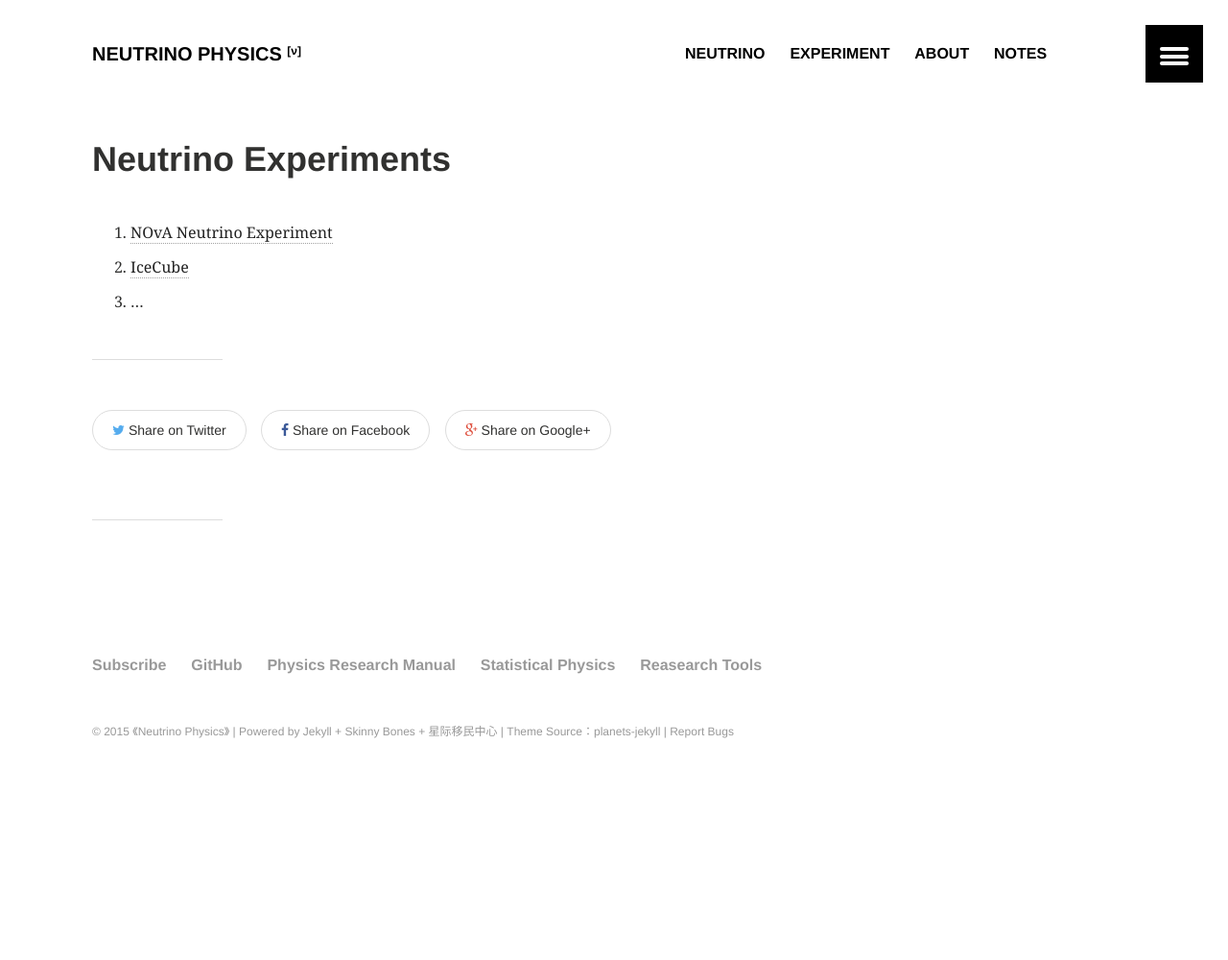
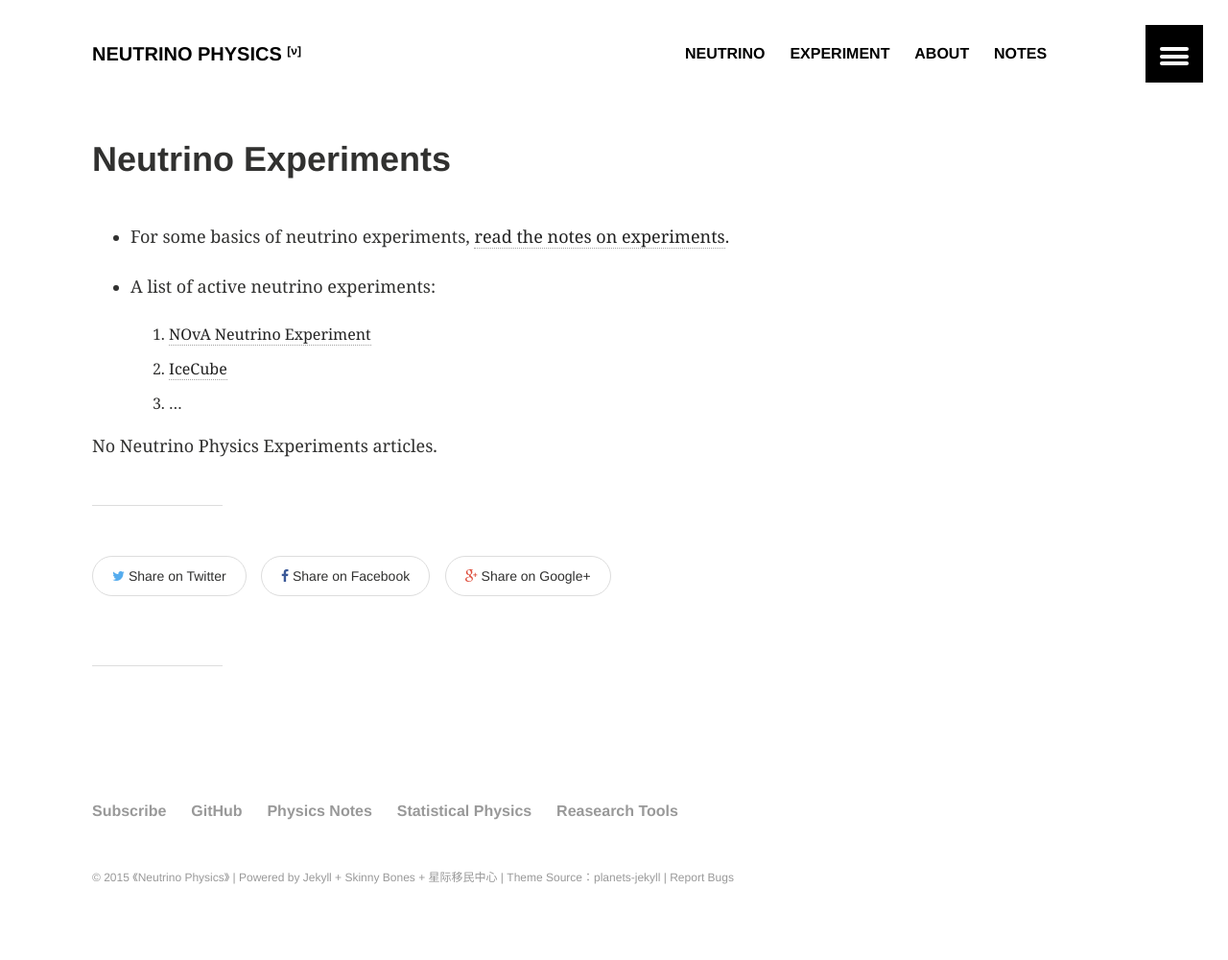
Before and after one commit to NeuPhysics/neuphysics.github.io, a Jekyll site: the page built from experiment/index.md, in a window 1280 px wide. Shown: the whole page at 96% size. Built offline with Jekyll 4.4.1, drawn with Linux system fonts in a browser that asks for light colours; comment, search, counter and statistics services are not loaded; before the commit the page ends 900 px from its top, so only the background shows below that.

Commit message:
:collision: new post: neutrino experiments

```diff
--- a/_data/footer.yml
+++ b/_data/footer.yml
@@ -6,8 +6,8 @@
 - title: GitHub
   url: https://github.com/NeuPhysics
 
-- title: Physics Research Manual
-  url: http://cosmologytaskforce.github.io/PhysicsResearchSurvivalManual/
+- title: Physics Notes
+  url: http://openmetric.org/physics
 
 - title: Statistical Physics
   url: http://openmetric.org/StatisticalPhysics/
--- a/experiment/index.md
+++ b/experiment/index.md
@@ -5,7 +5,25 @@ comments: true
 published: true
 ---
 
+* For some basics of neutrino experiments, [read the notes on experiments](http://docs.neutrino.xyz/experiments.html).
 
-1. [NOvA Neutrino Experiment](http://www-nova.fnal.gov/)
-2. [IceCube](http://icecube.wisc.edu/)
-3. ...
+* A list of active neutrino experiments:
+	1. [NOvA Neutrino Experiment](http://www-nova.fnal.gov/)
+	2. [IceCube](http://icecube.wisc.edu/)
+	3. ...
+
+
+
+
+
+{% if site.categories.experiments.size %}
+{{ site.categories.experiments.size }} articles on Neutrino Physics Experiments
+		{% else %}
+No Neutrino Physics Experiments articles.
+		{% endif %}
+
+<div class="tiles">
+{% for post in site.categories.experiments %}
+	{% include post-list.html %}
+{% endfor %}
+</div><!-- /.tiles -->
```
Also changed, not shown: README 2.md (deleted, +0 -1 lines), _posts/experiment/neutrino.md (+10 -7 lines), about/index.md (+2 -2 lines).
